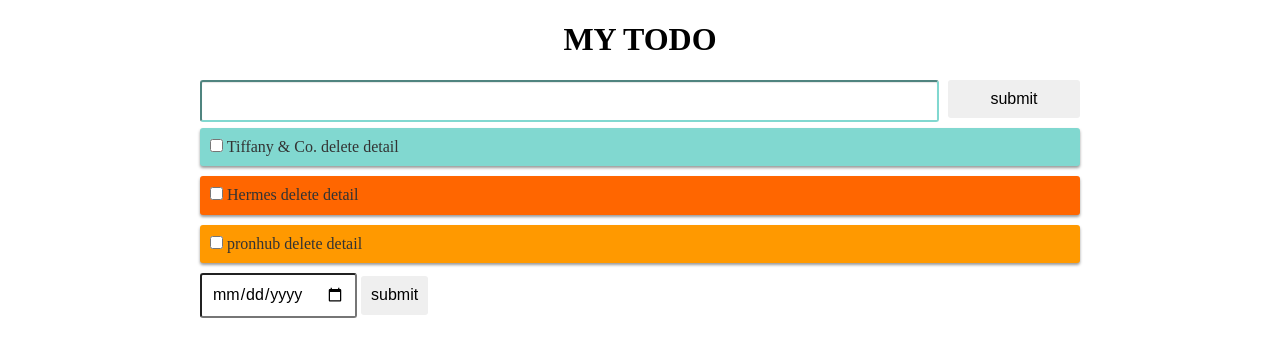
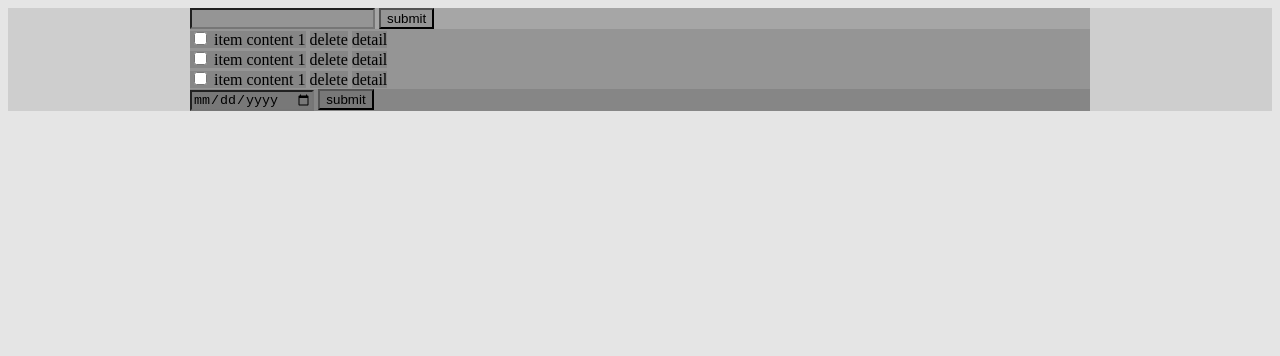
Before and after one commit to mengfa/todo, a website: page index.html in a window 1280 px wide. Drawn offline with nearby package versions, Linux system fonts and the light colour scheme.

Commit message:
Revert "3.细节完善"
This reverts commit c64f2cb0a6081d4b2dee619eaf4a3a19f44de872.

```diff
--- a/css/base.css
+++ b/css/base.css
@@ -1,90 +1,14 @@
 * {
-    -webkit-box-sizing: border-box;
-    -moz-box-sizing: border-box;
-    box-sizing: border-box;
-    -webkit-transition: background .2s;
-    -moz-transition: background .2s;
-    -ms-transition: background .2s;
-    -o-transition: background .2s;
-    transition: background .2s;
-    outline: 0;
-
+    background: rgba(0,0,0, 0.1)
 }
 
 
 body {
-    background: #FFF;
+    /* background: #000000; */
 
 }
 
 .container {
     max-width: 900px;
     margin: 0 auto;
-    padding: 0 10px;
-
 }
-h1 {
-    text-align: center;
-}
-.task-list {
-    margin: 10px 0;
-}
-input, .task-item, button{
-    border-radius: 3px;
-    padding: 10px;
-}
-input[type=text],intput[type=date]{
-    /* border:0px; */
-    border-color: #81D8D0;
-    display: block;
-    width: 100%;
-    box-shadow: inset 0 1px 1px rgba(0, 0, 0, .1);
-}
-input[type=text]:hover,
-input[type=date]:hover,
-input[type=date]:focus,
-input[type=text]:focus{
-    background: #81D8D0;
-}
-
-
-button{
-    cursor: pointer;
-    border: 0;
-    display: inline-block;
-}
-.add-task input[type=text]{
-    float: left;
-    width: 84%;
-    margin-right: 1%;
-}
-.add-task [type=submit]{
-    width: 15%;
-}
-
-.task-item {
-    padding: 10px;
-    background: #81D8D0;
-    color: #333;
-    margin-bottom: 2px;
-    border-radius: 3px;
-    -webkit-box-shadow: 0 2px 3px rgba(0, 0, 0, 0.4);
-    -moz-box-shadow: 0 2px 3px rgba(0, 0, 0, 0.4);
-    box-shadow: 0 2px 3px rgba(0, 0, 0, 0.4);
-    cursor:pointer;
-    transition: background 0.5s;
-
-}
-.add-task [type=submit]:hover{
-
-}
-.task-item:hover{
-  background: #ccc;
-}
- .pron{
-            background: #f90;
-        }
-
-.aimashi{
-    background: #f60;
-}
--- a/index.html
+++ b/index.html
@@ -6,50 +6,44 @@
     <meta name="viewport" content="width=device-width, initial-scale=1.0">
     <meta http-equiv="X-UA-Compatible" content="ie=edge">
     <title>TODO</title>
-    <link rel="stylesheet" href="node_modules/normalize.css/normalize.css">
     <link rel="stylesheet" href="css/base.css">
-    <style>
-
-    </style>
 </head>
 
 <body>
 
-
     <div class="container">
-        <h1>MY TODO</h1>
         <div class="add-task">
             <input type="text">
-            <button type="submit">submit</button>
+            <button>submit</button>
         </div>
         <div class="task-list">
             <div class="task-item">
                 <span>
                     <input type="checkbox">
                 </span>
-                <span class="task-content">Tiffany & Co.</span>
+                <span class="task-content">item content 1</span>
                 <span>delete</span>
                 <span>detail</span>
             </div>
 
         </div>
         <div class="task-list">
-            <div class="task-item aimashi">
+            <div class="task-item">
                 <span>
                     <input type="checkbox">
                 </span>
-                <span class="task-content">Hеrmes</span>
+                <span class="task-content">item content 1</span>
                 <span>delete</span>
                 <span>detail</span>
             </div>
 
         </div>
-        <div class="task-list " >
-            <div class="task-item pron">
+        <div class="task-list">
+            <div class="task-item">
                 <span>
                     <input type="checkbox">
                 </span>
-                <span class="task-content">pronhub</span>
+                <span class="task-content">item content 1</span>
                 <span>delete</span>
                 <span>detail</span>
             </div>
--- a/package.json
+++ b/package.json
@@ -9,7 +9,6 @@
   "author": "lv",
   "license": "ISC",
   "dependencies": {
-    "jquery": "^3.2.1",
-    "normalize.css": "^7.0.0"
+    "jquery": "^3.2.1"
   }
 }
```
